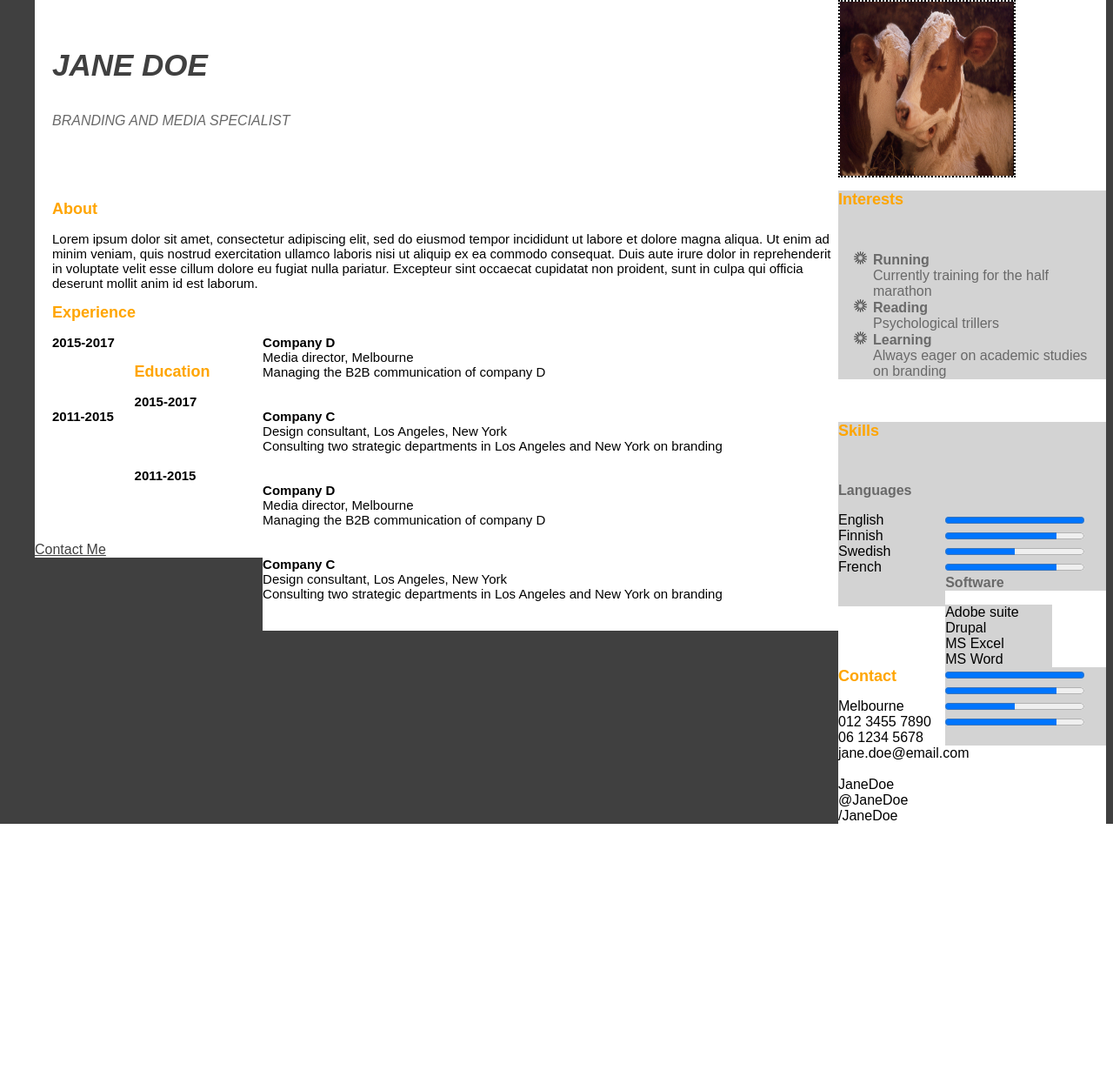
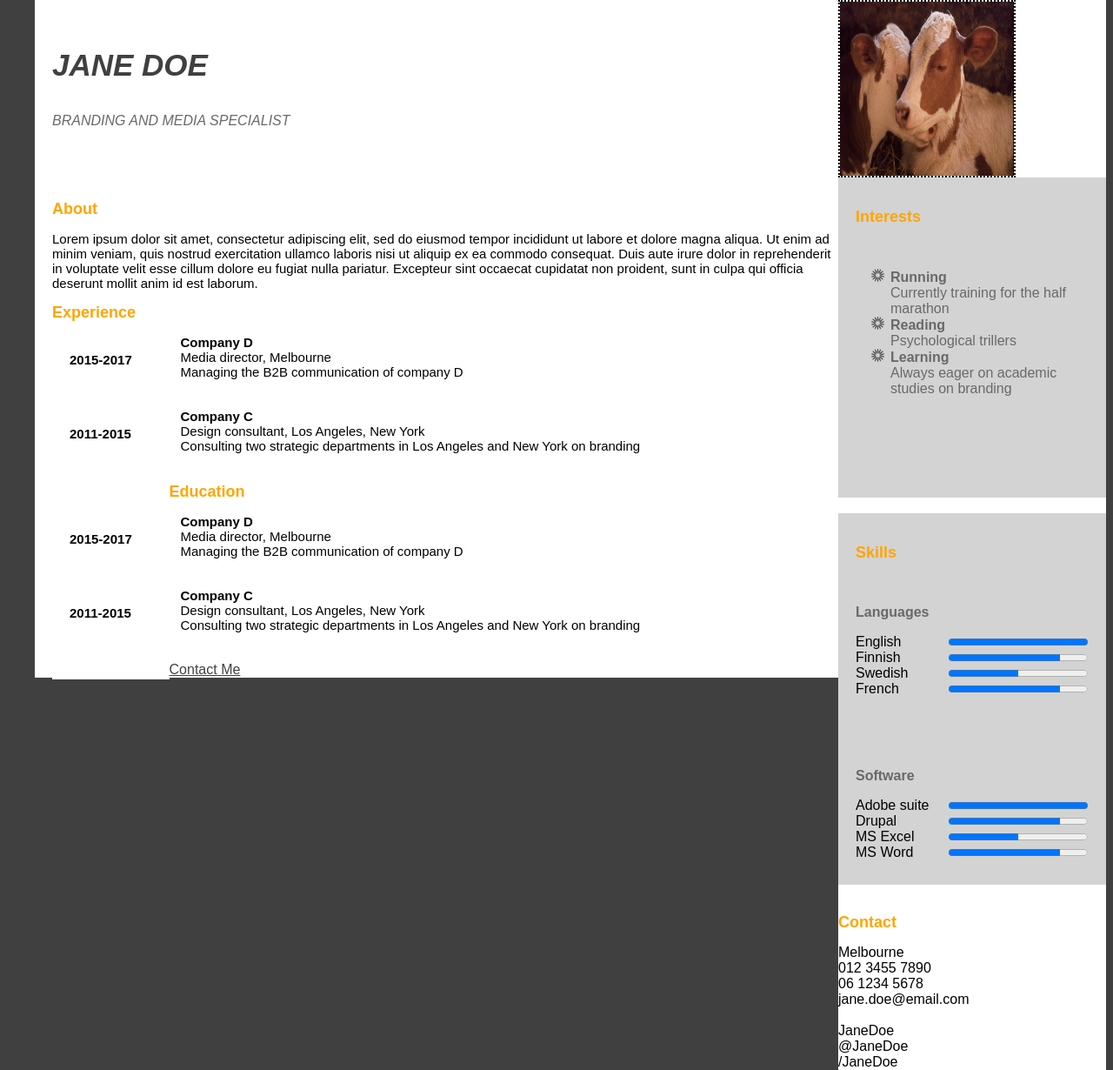
Before and after one commit to hellomoimoi/legendary-happiness, a PHP site: page /portfolio.html in a window 1280 px wide. Shown: the part 192-1422 px from the top of the page at 87% size. Before the commit the page ends 1139 px from the top, so only its background shows below. Run offline with PHP 8.4, Linux system fonts and the light colour scheme.

Commit message:
Update style.css

```diff
--- a/style.css
+++ b/style.css
@@ -132,17 +132,24 @@ background-color: #D3D3D3;
 float: left;
 width: 10%;
 background-color: white;
+  padding-left: 20px;
+  padding-top: 20px;
+  padding-right: 20px;
 }
 
 .columnr {
 float: right;
-width: 70%;
+width: 80%;
 background-color: white;
 }
 
 
 .sidenav {
 background-color: #D3D3D3;
+  padding-left: 20px;
+  padding-top: 20px;
+  padding-bottom: 100px;
+  padding-right: 20px;
 }
 
 .hubbabubba {
```
